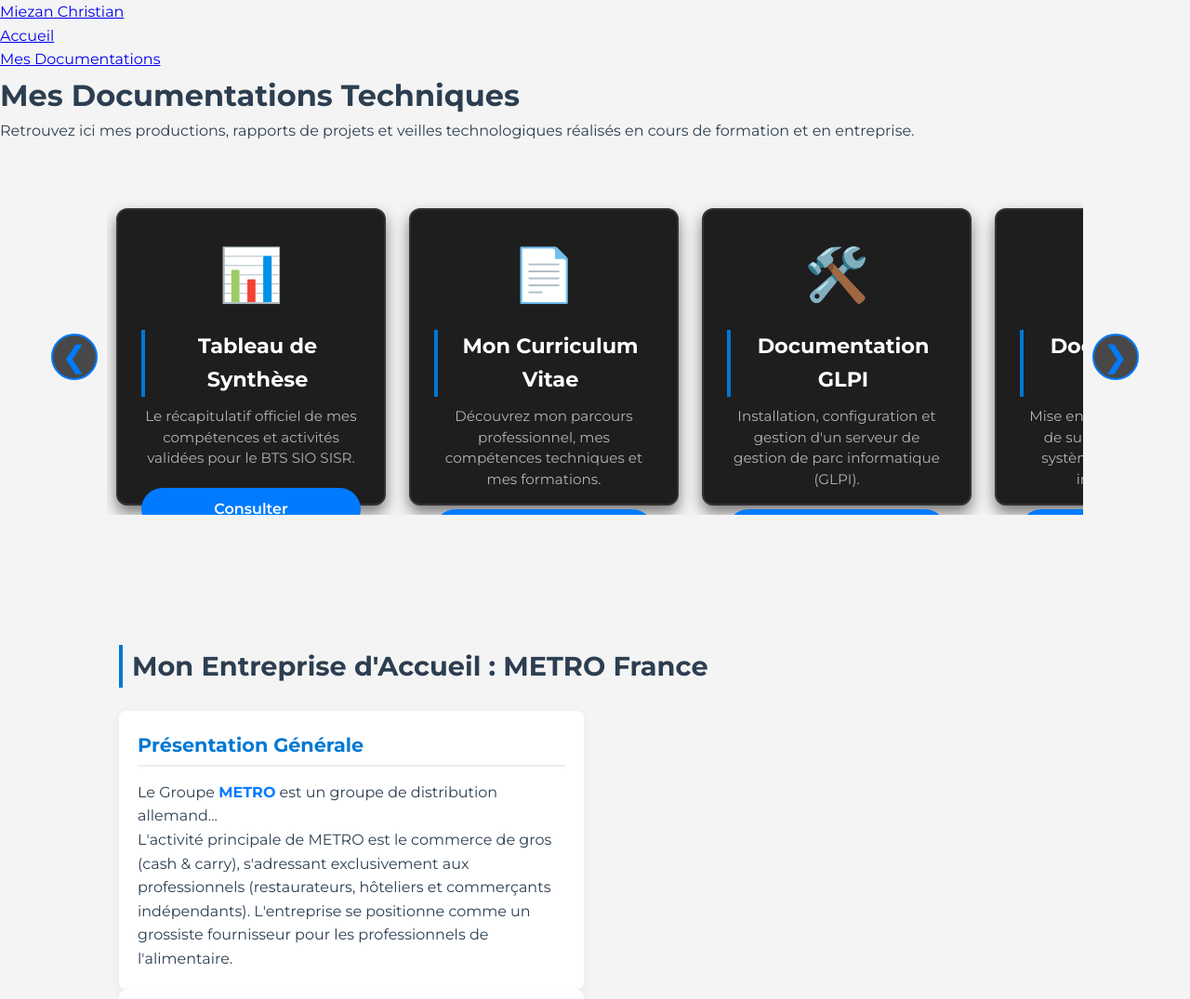
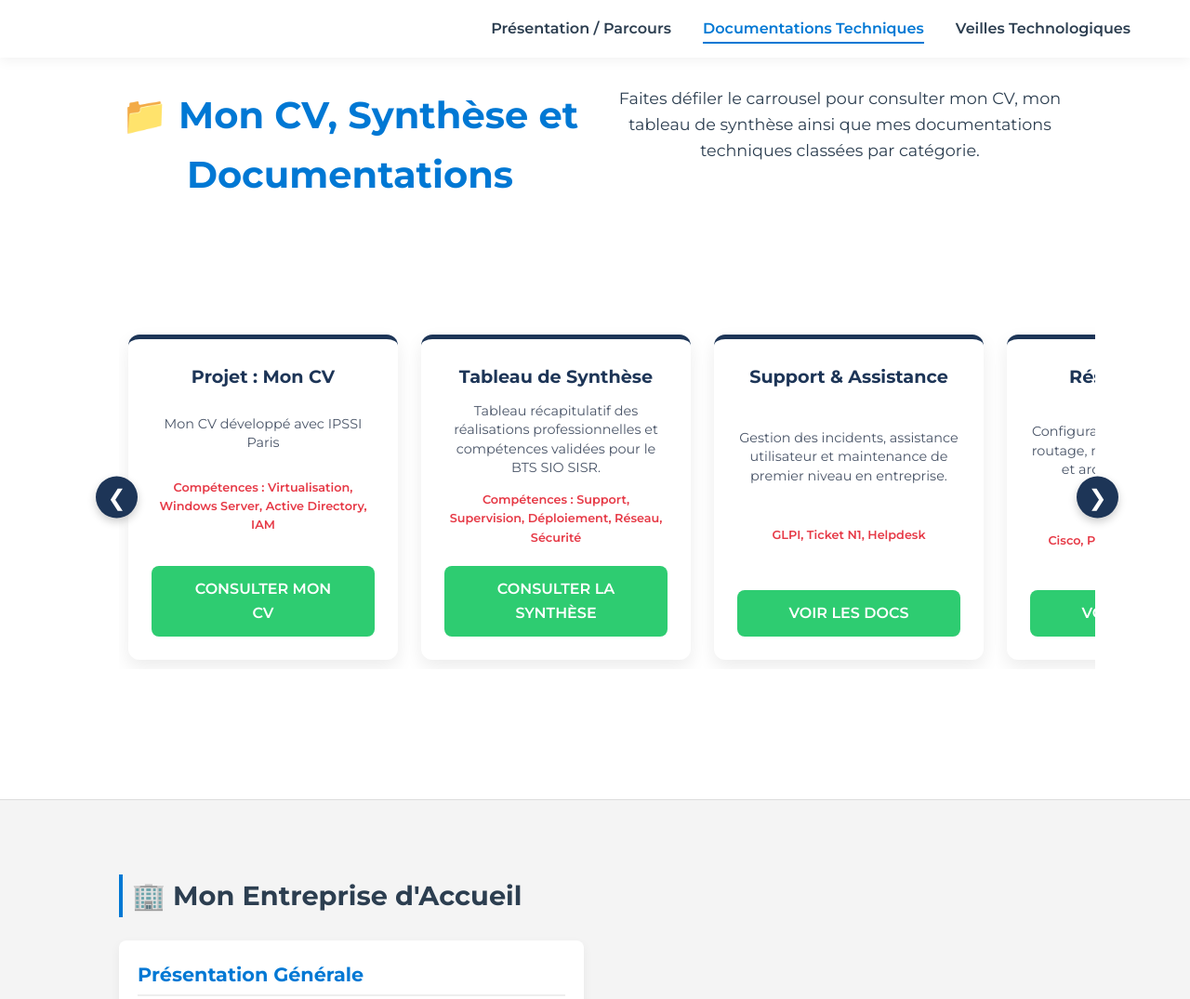
Before and after one commit to christian123-sudo/Mon-portfolio, a plain HTML site: page documentation.html in a window 1280 px wide. Shown: the top 1075 px of the page at 93% size. Drawn offline with Linux system fonts and the light colour scheme.

Commit message:
Update documentation.html

```diff
--- a/documentation.html
+++ b/documentation.html
@@ -41,171 +41,168 @@
         /* Cartes du carrousel */
         .doc-card-carousel {
             flex: 0 0 290px; /* Largeur fixe pour chaque carte */
-            background: #1e1e1e;
-            border: 2px solid #333;
+            background: #ffffff;
             border-radius: 12px;
+            box-shadow: 0 8px 20px rgba(0, 0, 0, 0.08);
             padding: 25px;
             text-align: center;
-            box-shadow: 0 8px 16px rgba(0,0,0,0.5);
-            transition: transform 0.3s ease, border-color 0.3s ease, box-shadow 0.3s ease;
+            transition: transform 0.3s ease, box-shadow 0.3s ease;
             display: flex;
             flex-direction: column;
             justify-content: space-between;
-            height: 320px; /* Hauteur fixe pour uniformiser */
+            border-top: 5px solid #1d3557;
         }
 
         .doc-card-carousel:hover {
-            transform: translateY(-10px);
-            border-color: #007bff;
-            box-shadow: 0 12px 24px rgba(0, 123, 255, 0.3);
+            transform: translateY(-5px);
+            box-shadow: 0 12px 25px rgba(0, 0, 0, 0.15);
         }
 
-        .doc-icon {
-            font-size: 3.5rem;
-            margin-bottom: 15px;
+        .doc-card-carousel h4 {
+            font-size: 1.2rem;
+            color: #1d3557;
+            margin-bottom: 12px;
+            font-family: 'Montserrat', sans-serif;
         }
 
-        .doc-card-carousel h3 {
-            font-size: 1.4rem;
-            color: #fff;
-            margin-bottom: 10px;
-            font-weight: 700;
+        .doc-card-carousel .description {
+            font-size: 0.9rem;
+            color: #4a5568;
+            margin-bottom: 15px;
+            line-height: 1.4;
         }
 
-        .doc-card-carousel p {
-            font-size: 0.95rem;
-            color: #b3b3b3;
-            line-height: 1.5;
+        .doc-card-carousel .tags {
+            font-size: 0.8rem;
+            color: #e63946;
+            font-weight: 600;
             margin-bottom: 20px;
-            flex-grow: 1; /* Permet de pousser le bouton vers le bas */
         }
 
-        /* Boutons des cartes */
-        .btn-doc {
-            display: inline-block;
-            padding: 10px 20px;
-            background-color: #007bff;
-            color: #fff;
-            text-decoration: none;
-            border-radius: 25px;
-            font-weight: 600;
-            transition: background 0.3s ease, transform 0.2s ease;
-        }
-
-        .btn-doc:hover {
-            background-color: #0056b3;
-            transform: scale(1.05);
-        }
-
-        /* Boutons de navigation fléchés */
+        /* Boutons de navigation du carrousel */
         .carousel-btn {
             position: absolute;
             top: 50%;
             transform: translateY(-50%);
-            background: rgba(0, 0, 0, 0.7);
-            border: 2px solid #007bff;
-            color: #007bff;
-            font-size: 2rem;
-            width: 50px;
-            height: 50px;
+            background: #1d3557;
+            color: white;
+            border: none;
+            width: 45px;
+            height: 45px;
             border-radius: 50%;
             cursor: pointer;
+            font-size: 1.5rem;
+            z-index: 10;
+            box-shadow: 0 4px 10px rgba(0, 0, 0, 0.2);
+            transition: background 0.3s, transform 0.2s;
             display: flex;
             align-items: center;
             justify-content: center;
-            z-index: 10;
-            transition: background 0.3s, color 0.3s, transform 0.2s;
         }
 
         .carousel-btn:hover {
-            background: #007bff;
-            color: #fff;
-            transform: translateY(-50%) scale(1.1);
+            background: #e63946;
         }
 
-        .prev-btn {
-            left: -60px;
-        }
+        .carousel-btn.left { left: -25px; }
+        .carousel-btn.right { right: -25px; }
 
-        .next-btn {
-            right: -60px;
-        }
-
-        /* --- RESPONSIVE --- */
-        @media (max-width: 1200px) {
-            .carousel-wrapper {
-                max-width: 90%;
-            }
-            .prev-btn { left: -20px; }
-            .next-btn { right: -20px; }
+        /* Masquer les boutons sur mobile si le défilement tactile suffit */
+        @media (max-width: 768px) {
+            .carousel-btn { display: none; }
+            .carousel-wrapper { padding: 0 10px; }
         }
     </style>
 </head>
 <body>
-
-    <nav class="navbar">
-        <div class="nav-container">
-            <a href="index.html" class="nav-logo">Miezan Christian</a>
-            <ul class="nav-menu">
-                <li><a href="index.html">Accueil</a></li>
-                <li><a href="documentation.html" class="active">Mes Documentations</a></li>
-            </ul>
-        </div>
-    </nav>
-
-    <header class="doc-header">
-        <h1>Mes Documentations Techniques</h1>
-        <p>Retrouvez ici mes productions, rapports de projets et veilles technologiques réalisés en cours de formation et en entreprise.</p>
+    <header class="main-header">
+        <nav>
+            <a href="index.html">Présentation / Parcours</a>
+            <a href="documentation.html" class="active-link">Documentations Techniques</a>
+            <a href="Veilles technologiques.html">Veilles Technologiques</a>
+        </nav>
     </header>
 
-    <main class="container">
+    <section id="docs" class="segment-section docs-grid-section">
+        <h2> 📁 Mon CV, Synthèse et Documentations</h2>
+        <p class="section-intro">Faites défiler le carrousel pour consulter mon CV, mon tableau de synthèse ainsi que mes documentations techniques classées par catégorie.</p>
+
         <div class="carousel-wrapper">
-            <button class="carousel-btn prev-btn" onclick="scrollCarousel(-1)">&#10094;</button>
+            <button class="carousel-btn left" onclick="scrollCarousel(-1)">&#10094;</button>
 
             <div class="carousel-container">
                 <div class="carousel-track" id="carouselTrack">
 
-                    <div class="doc-card-carousel">
-                        <div class="doc-icon">📊</div>
-                        <h3>Tableau de Synthèse</h3>
-                        <p>Le récapitulatif officiel de mes compétences et activités validées pour le BTS SIO SISR.</p>
-                        <a href="Tableau_de_synthese_%20Christian%20finale.pdf" class="btn-doc" target="_blank">Consulter</a>
-                    </div>
+                    <article class="doc-card-carousel">
+                        <h4>Projet : Mon CV</h4>
+                        <p class="description"> Mon CV développé avec IPSSI Paris </p>
+                        <p class="tags"> Compétences : Virtualisation, Windows Server, Active Directory, IAM </p>
+                        <a href="MIEZAN-Christian-cv (6).pdf" target="_blank" class="cta-button secondary-cta">Consulter mon CV</a>
+                    </article>
 
-                    <div class="doc-card-carousel">
-                        <div class="doc-icon">📄</div>
-                        <h3>Mon Curriculum Vitae</h3>
-                        <p>Découvrez mon parcours professionnel, mes compétences techniques et mes formations.</p>
-                        <a href="CV_MIEZAN_Christian.pdf" class="btn-doc" target="_blank">Consulter</a>
-                    </div>
+                    <article class="doc-card-carousel">
+                        <h4>Tableau de Synthèse</h4>
+                        <p class="description">Tableau récapitulatif des réalisations professionnelles et compétences validées pour le BTS SIO SISR.</p>
+                        <p class="tags">Compétences : Support, Supervision, Déploiement, Réseau, Sécurité</p>
+                        <a href="Tableau_de_synthese__Christian_finale.pdf" target="_blank" class="cta-button secondary-cta">Consulter la Synthèse</a>
+                    </article>
 
-                    <div class="doc-card-carousel">
-                        <div class="doc-icon">🛠️</div>
-                        <h3>Documentation GLPI</h3>
-                        <p>Installation, configuration et gestion d'un serveur de gestion de parc informatique (GLPI).</p>
-                        <a href="Doc_GLPI.html" class="btn-doc">Consulter</a>
-                    </div>
+                    <article class="doc-card-carousel">
+                        <h4>Support & Assistance</h4>
+                        <p class="description">Gestion des incidents, assistance utilisateur et maintenance de premier niveau en entreprise.</p>
+                        <p class="tags">GLPI, Ticket N1, Helpdesk</p>
+                        <a href="Documentation_Support_N1_Christian_Miezan.pdf" target="_blank" class="cta-button secondary-cta">Voir les docs</a>
+                    </article>
 
-                    <div class="doc-card-carousel">
-                        <div class="doc-icon">🛡️</div>
-                        <h3>Documentation Zabbix</h3>
-                        <p>Mise en place d'une solution de supervision réseau et système pour le suivi des infrastructures.</p>
-                        <a href="Doc_Zabbix.html" class="btn-doc">Consulter</a>
-                    </div>
+                    <article class="doc-card-carousel">
+                        <h4>Réseaux & Infra</h4>
+                        <p class="description">Configuration de commutateurs, routage, mise en place de VLANs et architectures réseaux sécurisées.</p>
+                        <p class="tags">Cisco, PfSense, VLAN, Routage</p>
+                        <a href="Documentation_Reseaux_Infrastructures_Christian_Miezan.pdf" target="_blank" class="cta-button secondary-cta">Voir les docs</a>
+                    </article>
+
+                    <article class="doc-card-carousel">
+                        <h4>Systèmes & Virtualisation</h4>
+                        <p class="description">Administration de serveurs (Windows/Linux) et déploiement d'environnements virtualisés.</p>
+                        <p class="tags">Proxmox, Windows Server, Linux</p>
+                        <a href="Documentation_Systemes_Virtualisation_Christian_Miezan.pdf" target="_blank" class="cta-button secondary-cta">Voir les docs</a>
+                    </article>
+
+                    <article class="doc-card-carousel">
+                        <h4>Supervision & Métrologie</h4>
+                        <p class="description">Mise en place de solutions de surveillance pour veiller à la disponibilité des infrastructures et des serveurs.</p>
+                        <p class="tags">Zabbix, SNMP, Monitoring</p>
+                        <a href="Documentation_Supervision_Christian_Miezan.pdf" target="_blank" class="cta-button secondary-cta">Voir les docs</a>
+                    </article>
+
+                    <article class="doc-card-carousel">
+                        <h4>Cybersécurité</h4>
+                        <p class="description">Application des bonnes pratiques de sécurité, durcissement système et gestion des vulnérabilités.</p>
+                        <p class="tags">Wazuh, SIEM, Firewall</p>
+                        <a href="Documentation_Cybersecurite_Christian_Miezan.pdf" target="_blank" class="cta-button secondary-cta">Voir les docs</a>
+                    </article>
+
+                    <article class="doc-card-carousel">
+                        <h4>Cloud & Automatisation</h4>
+                        <p class="description">Gestion des infrastructures cloud hybrides et scripts d'automatisation des tâches courantes.</p>
+                        <p class="tags">Azure, Intune, Entra ID, Scripting</p>
+                        <a href="Documentation_Cloud_Automatisation_Christian_Miezan.pdf" target="_blank" class="cta-button secondary-cta">Voir les docs</a>
+                    </article>
 
                 </div>
             </div>
 
-            <button class="carousel-btn next-btn" onclick="scrollCarousel(1)">&#10095;</button>
+            <button class="carousel-btn right" onclick="scrollCarousel(1)">&#10095;</button>
         </div>
-    </main>
+    </section>
 
-    <section class="metro-section">
-        <h3>Mon Entreprise d'Accueil : METRO France</h3>
+    <section id="entreprise" class="segment-section alternate-bg metro-layout">
+        <h3> 🏢 Mon Entreprise d'Accueil </h3>
+
         <div class="metro-container">
             <div class="info-block">
                 <h4>Présentation Générale</h4>
-                <p>Le Groupe <span class="metro-style">METRO</span> est un groupe de distribution allemand...</p>
+                <p>Le groupe <span class=\"metro-style\">METRO</span> est un groupe de distribution allemand...</p>
                 <p>L'activité principale de METRO est le commerce de gros (cash & carry), s'adressant exclusivement aux professionnels (restaurateurs, hôteliers et commerçants indépendants). L'entreprise se positionne comme un grossiste fournisseur pour les professionnels de l'alimentaire.</p>
             </div>
 
@@ -213,8 +210,8 @@
                 <h4>Chiffres Clés (Groupe et France)</h4>
                 <p>Au niveau mondial, le groupe METRO est présent dans 34 pays.</p>
                 <ul>
-                    <li>Le groupe <span class="metro-style">METRO</span> a enregistré un chiffre d’affaires annuel...</li>
-                    <li><span class="metro-style">METRO</span> France (la filiale où vous travaillez) a réalisé un chiffre d’affaires...</li>
+                    <li>Le groupe <span class=\"metro-style\">METRO</span> a enregistré un chiffre d’affaires annuel...</li>
+                    <li><span class=\"metro-style\">METRO</span> France (la filiale où vous travaillez) a réalisé un chiffre d’affaires...</li>
                     <li>L'entreprise compte environ 9 000 collaborateurs en France.</li>
                 </ul>
             </div>
@@ -222,7 +219,7 @@
     </section>
 
     <footer>
-        <p>© 2025 - Miezan Christian - Portfolio Technique</p>
+        <p>© 2026 - Miezan Christian - Portfolio Technique</p>
     </footer>
 
     <script>
```
